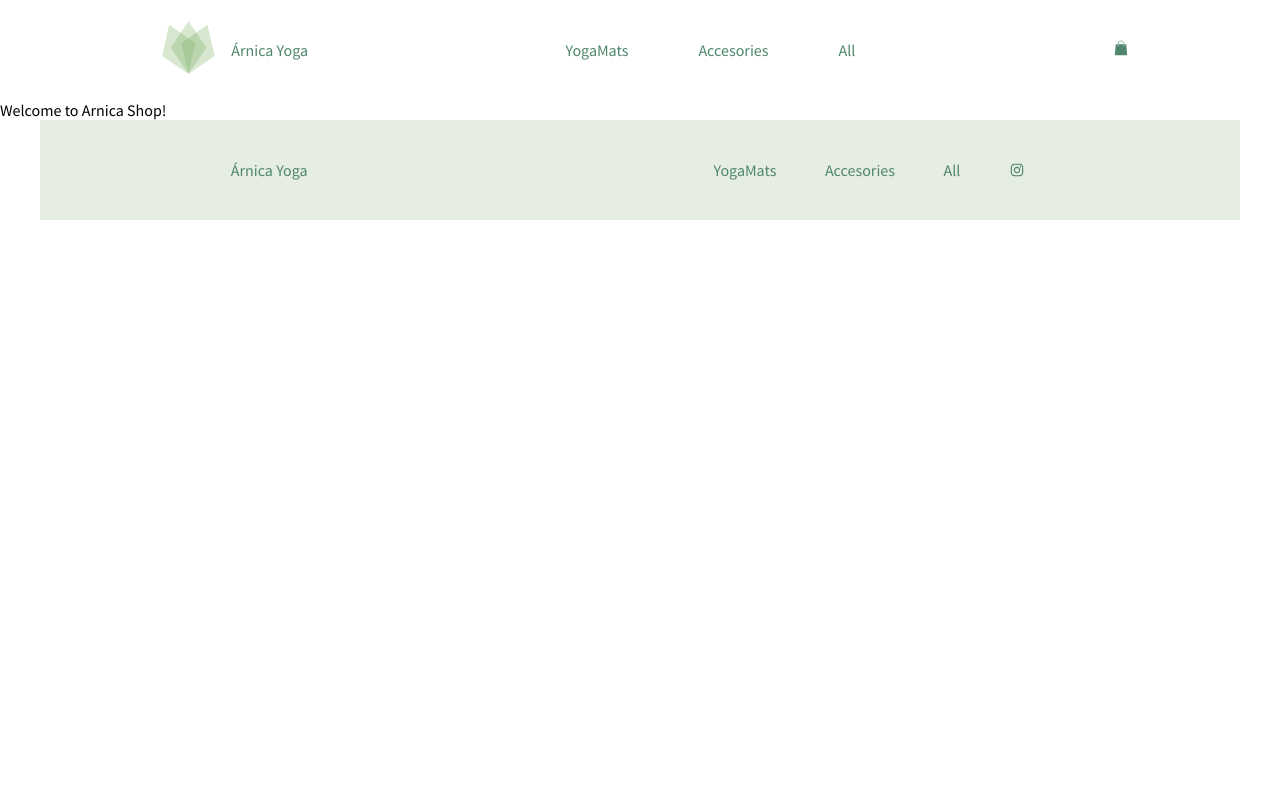
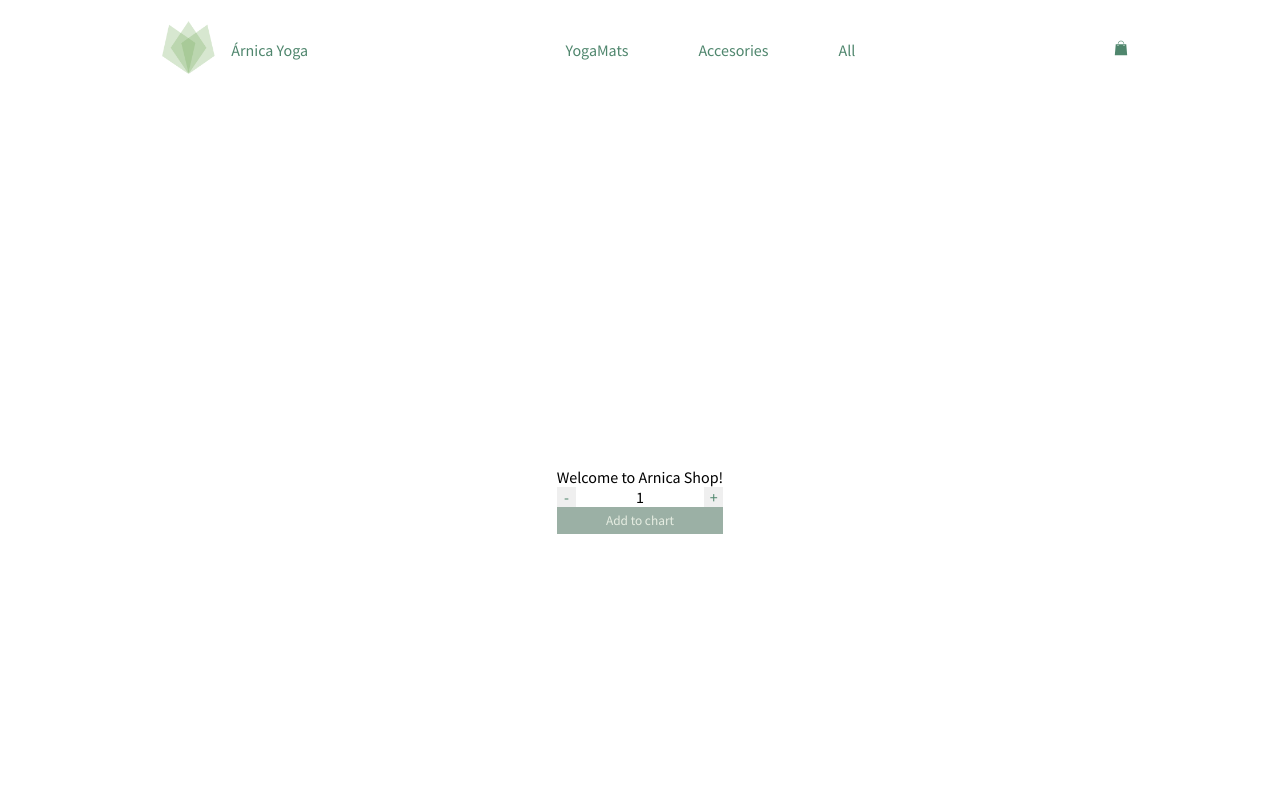
Before and after one commit to tamaraantonella/arnica_app, a React (Create React App) app: page / in a window 1280 px wide. Shown: the top 800 px of the page. Built offline with nearby package versions, Linux system fonts and the light colour scheme.

Commit message:
creando item counter

```diff
--- a/src/App.js
+++ b/src/App.js
@@ -1,13 +1,13 @@
 import './App.css';
 import Header from './components/Header/Header';
 import Footer from './components/Footer/Footer';
-import ItemListContainer from './components/ItemListContainer/ItemListContainer';
+import Main from './components/Main/Main';
 
 function App() {
   return (
     <>
       <Header />
-      <ItemListContainer greeting='Welcome' />
+      <Main/>
       <Footer/>
     </>
   );
--- /dev/null
+++ b/src/components/ItemCount/ItemCount.jsx
@@ -0,0 +1,25 @@
+import React, { useState } from 'react'
+import s from './itemCount.module.css'
+
+export default function ItemCount({ stock, initial, onAdd}) {
+    const [count, setCount] = useState(initial)
+
+    function add() {
+        if (count>=0 && count < stock) {
+            setCount(count + 1)
+        }
+    }
+    function remove() {
+        count > 0 && setCount(count - 1)
+    }
+    return (
+        <div className={s.countContainer} >
+            <div className={s.buttonContainer}>
+                <button onClick={()=>remove()} className={s.buttonCount}>-</button>
+                <p className={s.counter}>{count}</p>
+                <button onClick={()=>add()} className={s.buttonCount}>+</button>
+            </div>
+            <button className={s.addChart} onClick={onAdd} >Add to chart</button>
+        </div>
+    )
+}
--- /dev/null
+++ b/src/components/ItemCount/itemCount.module.css
@@ -0,0 +1,31 @@
+.countContainer{
+    display: flex;
+    flex-direction: column;
+}
+.buttonContainer{
+    display: flex;
+    width: 100%;
+}
+.buttonCount{
+width: 20px;
+height: 20px;
+border:none;
+font-size: 16px;
+color:var(--main-color-dark)
+}
+.counter{
+    width: 80%;
+    text-align: center;
+}
+.addChart{
+    width:100%;
+    border: none;
+    background: var(--main-color-light);
+    padding: 5px;
+    color:var(--light-bg );
+    transition: var(--transition);
+}
+.addChart:hover {
+    background: var(--light-bg);
+    color:var(--main-color-dark);
+}
--- a/src/components/ItemListContainer/ItemListContainer.jsx
+++ b/src/components/ItemListContainer/ItemListContainer.jsx
@@ -1,9 +1,14 @@
 import React from 'react'
+import ItemCount from '../ItemCount/ItemCount'
 
-export default function ItemListContainer({greeting}) {
+export default function ItemListContainer({ greeting }) {
+    function onAdd() {
+        console.log('agregar al carrito')
+    }
     return (
         <div>
             {greeting} to Arnica Shop!
+            <ItemCount stock={10} initial={1} onAdd={onAdd} />
         </div>
     )
 }
--- /dev/null
+++ b/src/components/Main/Main.jsx
@@ -0,0 +1,11 @@
+import React from 'react'
+import ItemListContainer from '../ItemListContainer/ItemListContainer';
+import s from './main.module.css';
+
+export default function Main() {
+    return (
+        <div className={s.mainContainer} >
+            <ItemListContainer greeting='Welcome'/>
+        </div>
+    )
+}
--- /dev/null
+++ b/src/components/Main/main.module.css
@@ -0,0 +1,8 @@
+.mainContainer{
+    width: 100%;
+    height: 100vh;
+    display: flex;
+    flex-direction: column;
+    justify-content: center;
+    align-items: center;
+}
--- a/src/index.css
+++ b/src/index.css
@@ -14,6 +14,9 @@ code {
   font-family: source-code-pro, Menlo, Monaco, Consolas, 'Courier New',
     monospace;
 }
+button{
+  cursor: pointer;
+}
 
 /* variables */
 :root {
@@ -23,5 +26,5 @@ code {
   --contrast-color:#968CD9;
   --light-bg:#E6EDE2;
   --dark-color:#394B41;
-  --transition: all .5s ease-in-out;
+  --transition: all .3s ease-in-out;
 }
```
